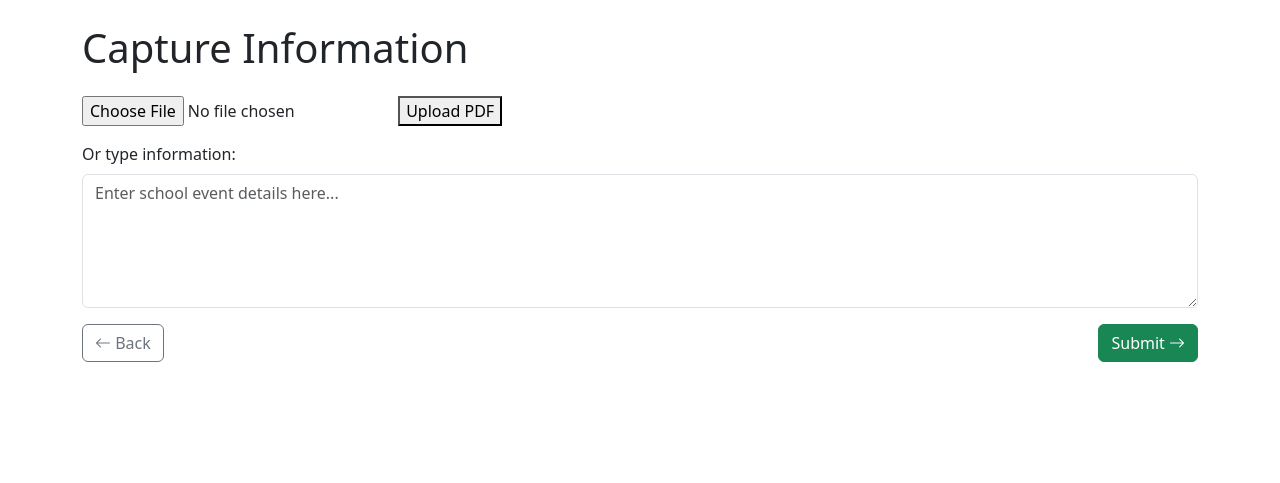
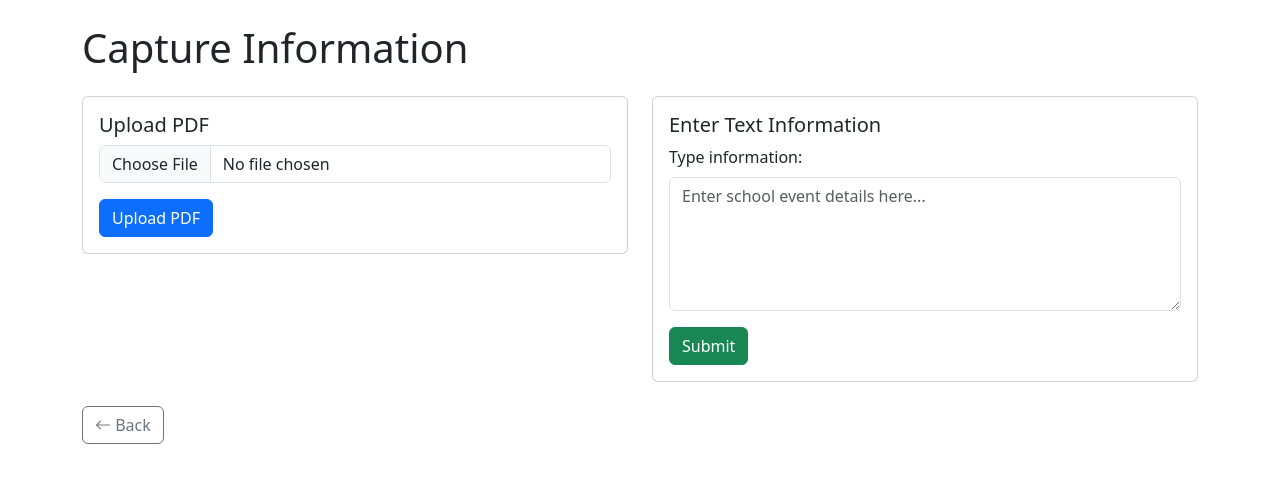
Before and after one commit to prodeveloper/smart-parent, a Django app: page /capture/ in a window 1280 px wide. Shown: the part 56-539 px from the top of the page. Run offline with Django 5.2, Linux system fonts and the light colour scheme; some libraries are stand-ins or nearby versions.

Commit message:
MAde the form a bit more prettier

```diff
--- a/smartparent/capture/templates/capture/index.html
+++ b/smartparent/capture/templates/capture/index.html
@@ -5,27 +5,41 @@
 {% block content %}
 <div class="container mt-4">
     <h1 class="mb-4">Capture Information</h1>
-    <div class="mb-3">
+    <div class="row">
+        <div class="col-md-6 mb-4">
+            <div class="card">
+                <div class="card-body">
+                    <h5 class="card-title">Upload PDF</h5>
                     <form method="post" enctype="multipart/form-data" action="{% url 'capture:process_pdf_upload' %}">
                         {% csrf_token %}
-            <input type="file" name="pdf_file" accept=".pdf">
-            <button type="submit">Upload PDF</button>
+                        <div class="mb-3">
+                            <input type="file" class="form-control" name="pdf_file" accept=".pdf">
+                        </div>
+                        <button type="submit" class="btn btn-primary">Upload PDF</button>
                     </form>
                 </div>
+            </div>
+        </div>
+        <div class="col-md-6 mb-4">
+            <div class="card">
+                <div class="card-body">
+                    <h5 class="card-title">Enter Text Information</h5>
                     <form action="{% url 'capture:process_text_info' %}" method="post">
                         {% csrf_token %}
                         <div class="mb-3">
-            <label for="textInput" class="form-label">Or type information:</label>
+                            <label for="textInput" class="form-label">Type information:</label>
                             <textarea class="form-control" id="textInput" name="text" rows="5" placeholder="Enter school event details here..."></textarea>
                         </div>
-        <div class="d-flex justify-content-between">
+                        <button type="submit" class="btn btn-success">Submit</button>
+                    </form>
+                </div>
+            </div>
+        </div>
+    </div>
+    <div class="text-start">
         <button type="button" class="btn btn-outline-secondary">
             <i class="bi bi-arrow-left"></i> Back
         </button>
-            <button type="submit" class="btn btn-success">
-                Submit <i class="bi bi-arrow-right"></i>
-            </button>
     </div>
-    </form>
 </div>
 {% endblock %}
```
Lines whose indentation alone changed are shown as unchanged.
